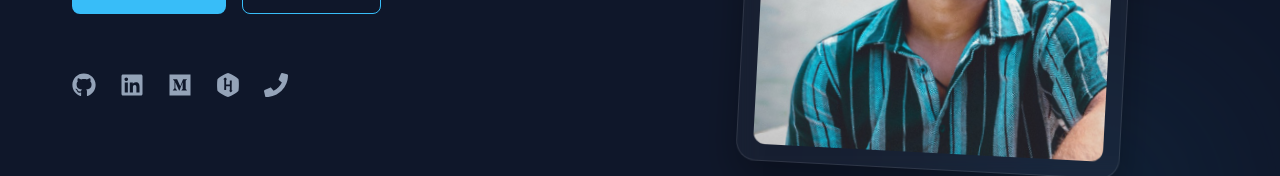
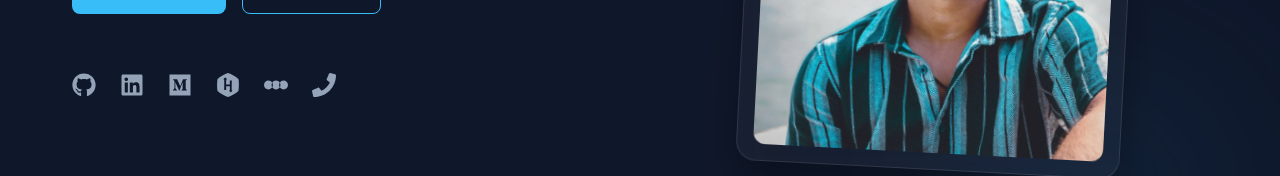
Before and after one commit to T-Luxshan/Portfolio, a React (Vite) app: page / in a window 1280 px wide. Shown: the part 520-696 px from the top of the page. Built offline with nearby package versions, Linux system fonts and the light colour scheme.

Commit message:
letterboxd added

```diff
--- a/src/components/Hero.jsx
+++ b/src/components/Hero.jsx
@@ -1,5 +1,6 @@
 import React from 'react';
 import { FaGithub, FaLinkedin, FaEnvelope, FaPhone, FaMedium, FaHackerrank } from 'react-icons/fa';
+import { SiLetterboxd } from 'react-icons/si';
 import profileImg from '../assets/images/profile.jpg';
 import './Hero.css';
 
@@ -32,6 +33,9 @@
             <a href="https://www.hackerrank.com/profile/luckybraveboys" target="_blank" rel="noopener noreferrer" aria-label="HackerRank">
               <FaHackerrank />
             </a>
+            <a href="https://letterboxd.com/luxshan/" target="_blank" rel="noopener noreferrer" aria-label="Letterboxd">
+              <SiLetterboxd />
+            </a>
             <a href="tel:+94764541834" aria-label="Phone">
               <FaPhone />
             </a>
```
